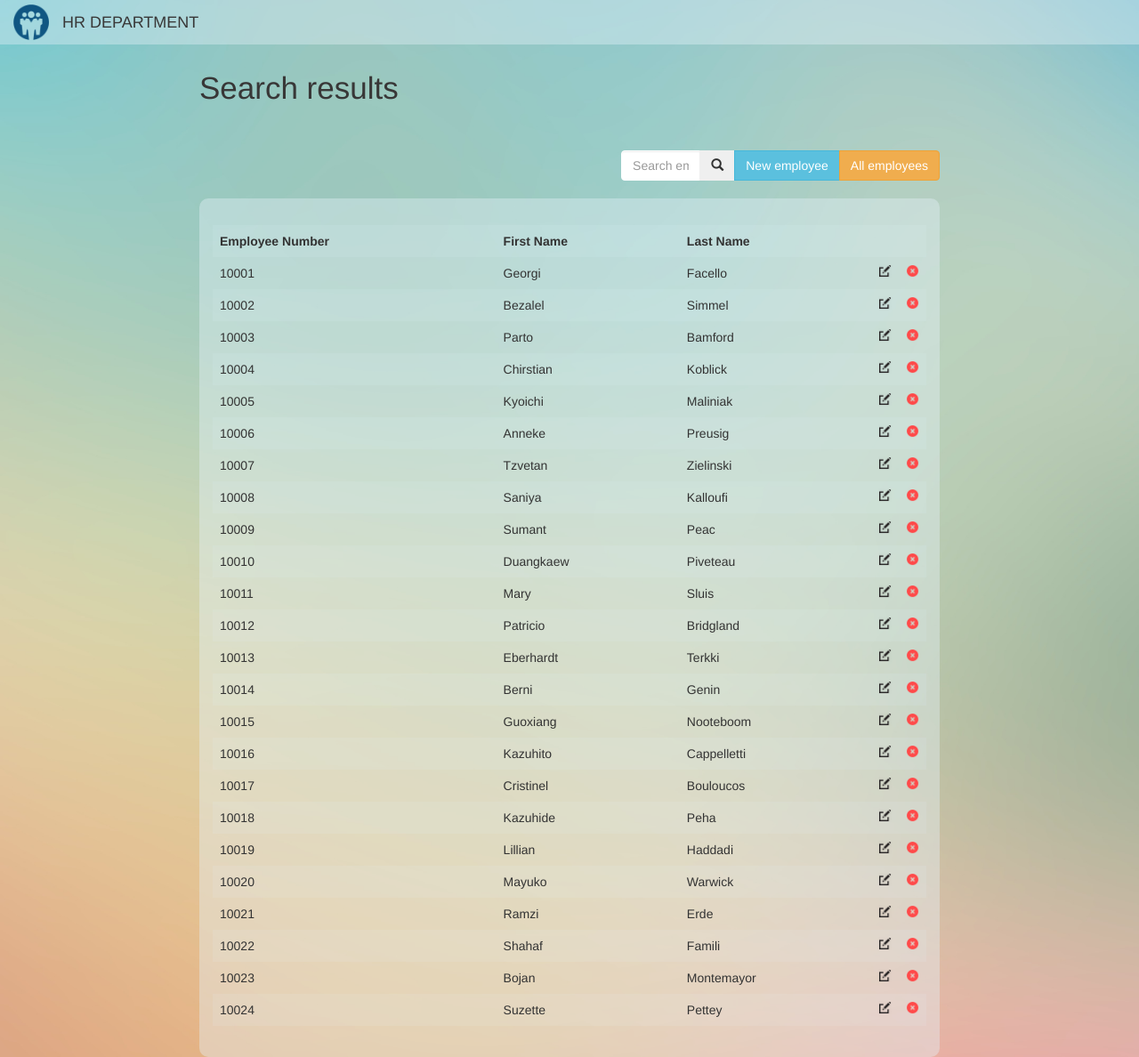
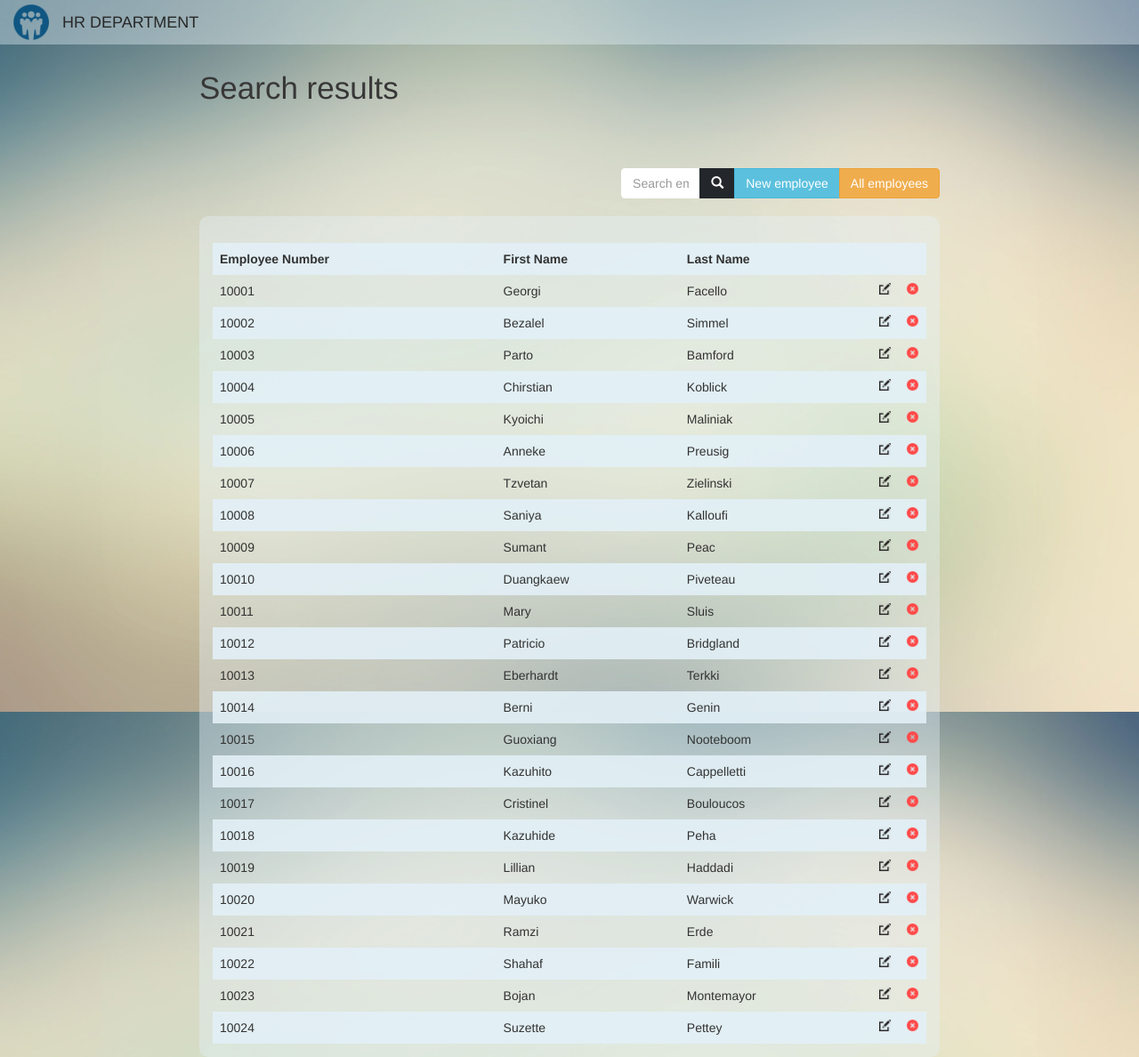
Before and after one commit to SteevePere/Daisy, a Flask app: page /search in a window 1280 px wide. Shown: the whole page at 89% size. Run offline with Flask 2, Linux system fonts and the light colour scheme; data comes from the database, SQL or seed files in the repository; some libraries are stand-ins or nearby versions.

Commit message:
style, search form

```diff
--- a/static/styles/styles.css
+++ b/static/styles/styles.css
@@ -3,8 +3,11 @@ body {
   background-image: url("../images/bkg3.jpg");
 	margin-top: 5%;
 	max-width: 65%;
-	background-size:cover;
 	margin: auto;
+	background-repeat: no-repeat;
+	background-position: center center;
+	background-attachment: fixed;
+	background-size: cover;
 }
 
 h1 {
@@ -14,7 +17,7 @@ h1 {
 }
 
 h2 {
- color: grey;
+ color: #383737;
  text-align: center;
  font-size: 150%;
 }
@@ -32,7 +35,7 @@ a:hover.navbar-brand {
 }
 
 tr:nth-of-type(odd) {
-	background-color:rgb(227, 240, 247, .1);
+	background-color:rgb(227, 240, 247, .9);
 }
 
 .modal-footer {
--- a/templates/add.html
+++ b/templates/add.html
@@ -20,7 +20,7 @@
 
 		<nav class="navbar navbar-inverse navbar-fixed-top navbar-light bg-light" style="background-color: rgb(227, 240, 247, .4); border-width: 0px;" role="navigation">
 			<a href="/" class="navbar-left"><img style="width: 40px; height: 40px; margin: 5px 0px 5px 15px;" src="/static/images/HR.png"></a>
-			<a class="navbar-brand" href="/" style="color: #4c4c4c;" >HR DEPARTMENT</a>
+			<a class="navbar-brand" href="/" style="color: #282828;" >HR DEPARTMENT</a>
 			<div class="collapse navbar-collapse" id="navbarSupportedContent"></div>
 		</nav>
 
--- a/templates/edit.html
+++ b/templates/edit.html
@@ -20,7 +20,7 @@
 
 		<nav class="navbar navbar-inverse navbar-fixed-top navbar-light bg-light" style="background-color: rgb(227, 240, 247, .4); border-width: 0px;" role="navigation">
 			<a href="/" class="navbar-left"><img style="width: 40px; height: 40px; margin: 5px 0px 5px 15px;" src="/static/images/HR.png"></a>
-			<a class="navbar-brand" href="/" style="color: #4c4c4c;" >HR DEPARTMENT</a>
+			<a class="navbar-brand" href="/" style="color: #282828;" >HR DEPARTMENT</a>
 			<div class="collapse navbar-collapse" id="navbarSupportedContent"></div>
 		</nav>
 
@@ -30,7 +30,7 @@
 		<br>
 
 		<div>
-			<h1>Edit employee's profile</h1>
+			<h1>Edit profile of employee {{ empno }}</h1>
 		</div>
 
 		<br>
--- a/templates/index.html
+++ b/templates/index.html
@@ -18,7 +18,7 @@
 
 		<nav class="navbar navbar-inverse navbar-fixed-top navbar-light bg-light" style="background-color: rgb(227, 240, 247, .4); border-width: 0px;" role="navigation">
 			<a href="/" class="navbar-left"><img style="width: 40px; height: 40px; margin: 5px 0px 5px 15px;" src="/static/images/HR.png"></a>
-			<a class="navbar-brand" href="/" style="color: #383737;" >HR DEPARTMENT</a>
+			<a class="navbar-brand" href="/" style="color: #282828;" >HR DEPARTMENT</a>
 			<div class="collapse navbar-collapse" id="navbarSupportedContent"></div>
 		</nav>
 
@@ -37,14 +37,15 @@
 
 		<br>
 		<br>
+		<br>
 
 		<form action="{{ url_for('search') }}" method="post">
   		<div class="row">
     		<div class="col-xs-6 col-md-4" style="float: right; width: 45%;">
       		<div class="input-group">
-        		<input type="text" required class="form-control" style="border:1px solid white;" placeholder="Search employees" name= "search" id="txtSearch"/>
+        		<input type="text" required class="form-control" style="border:1px solid white; -webkit-box-shadow: inset 0 0 0 rgba(0,0,0,.0)" placeholder="Search employees" name= "search" id="txtSearch"/>
         			<div class="input-group-btn">
-          			<button class="btn btn-light" type="submit">
+          			<button class="btn btn-light" style="background-color: #23272b; color: #fff;" type="submit">
             			<span class="glyphicon glyphicon-search"></span>
           			</button>
 								<a class="btn btn-info" style="" href="/add">New employee</a>
@@ -59,8 +60,8 @@
 
 		<br>
 
+		{% if not no_match %}
 		<div style= "background-color: rgb(227, 240, 247, .4); padding: 15px; padding-top: 30px; border-radius: 10px; margin-top: 0px;">
-			{% if not no_match %}
 			<table class="table" cellspacing="0" cellpadding="0">
 				<tr>
 					<th>Employee Number</th>
@@ -102,8 +103,11 @@
 				<!--Endof Modal -->
 				{% endfor %}
 			</table>
-			{% endif %}
-			<h2>{{message}}</h2>
 		</div>
+		{% else %}
+		<div style= "background-color: rgb(227, 240, 247, .4); padding: 15px; padding-top: 10px; border-radius: 10px; margin-top: 0px;">
+		<h2>{{message}}</h2>
+		</div>
+		{% endif %}
 
 	</body>
```
Also changed, not shown: static/images/bkg3.jpg.
